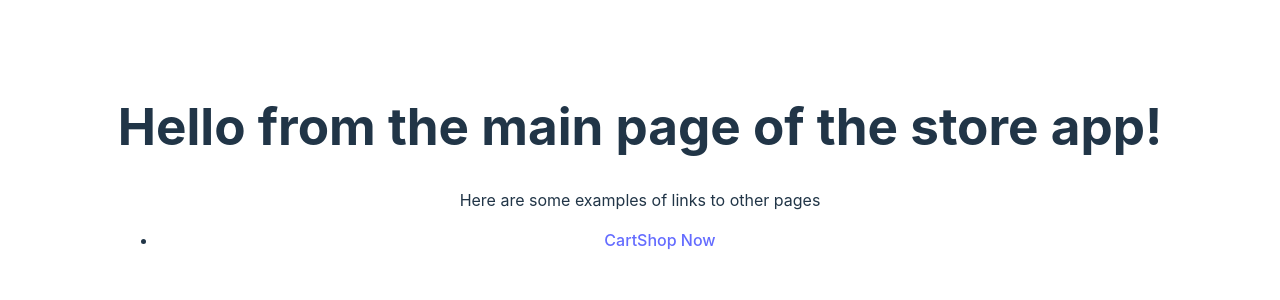
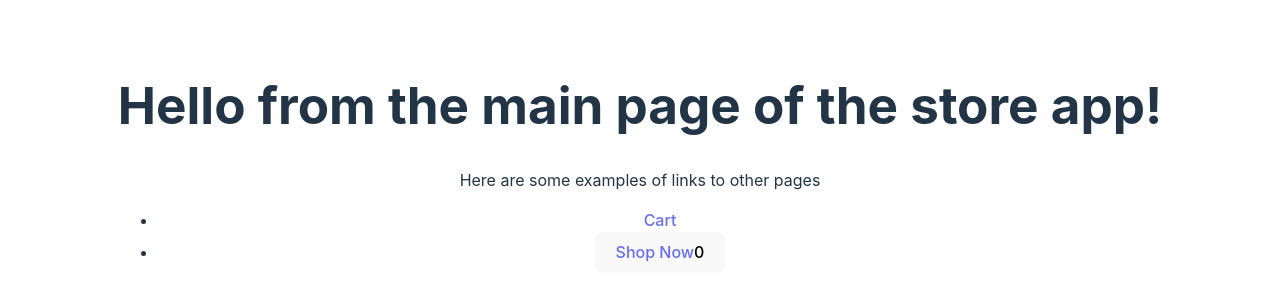
Before and after one commit to Runner-Dad84/shoppingcart, a React (Vite) app: page / in a window 1280 px wide. Shown: the part 234-534 px from the top of the page. Built offline with nearby package versions, Linux system fonts and the light colour scheme.

Commit message:
Remplace links with Nav component, remove link import and import Nav

```diff
--- a/src/App.jsx
+++ b/src/App.jsx
@@ -1,22 +1,14 @@
 import { useState } from 'react'
-import { Link } from "react-router-dom";
+import './App.css'
+import Nav from "./components/Nav.jsx";
 import './App.css'
 
-const App = () => {
+export default function App () {
   return (
     <div>
       <h1>Hello from the main page of the store app!</h1>
       <p>Here are some examples of links to other pages</p>
-      <nav>
-        <ul>
-          <li>
-            <Link to="cart">Cart</Link>
-            <Link to="shop">Shop Now</Link>
-          </li>
-        </ul>
-      </nav>
+      <Nav></Nav>
     </div>
   );
 };
-
-export default App;
```
